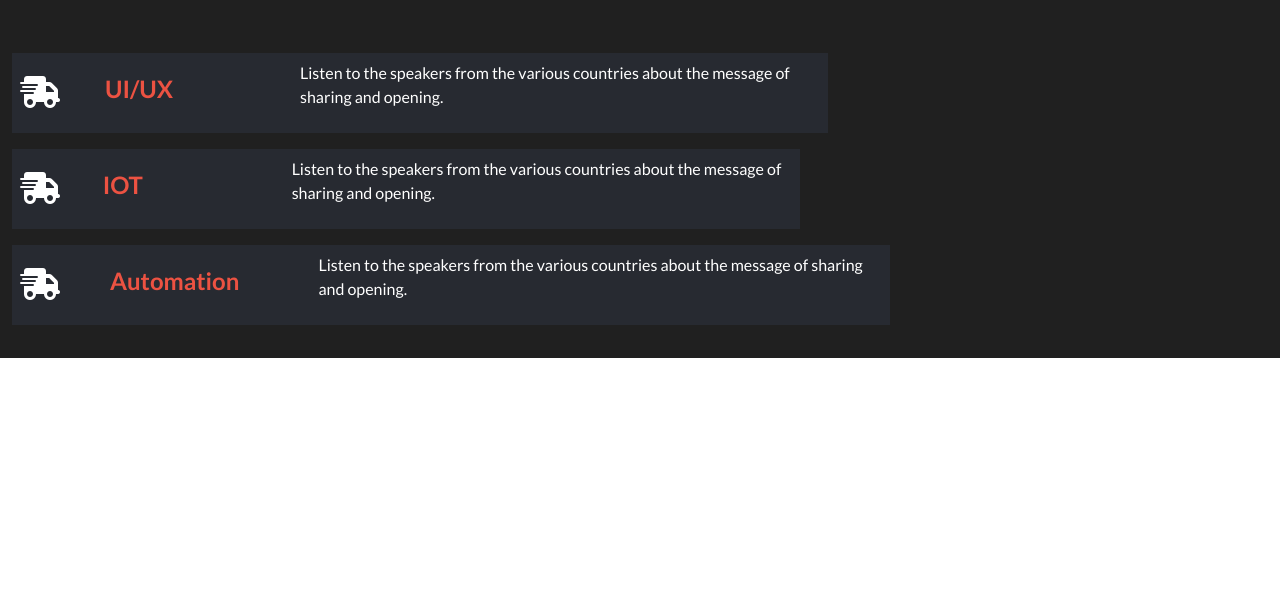
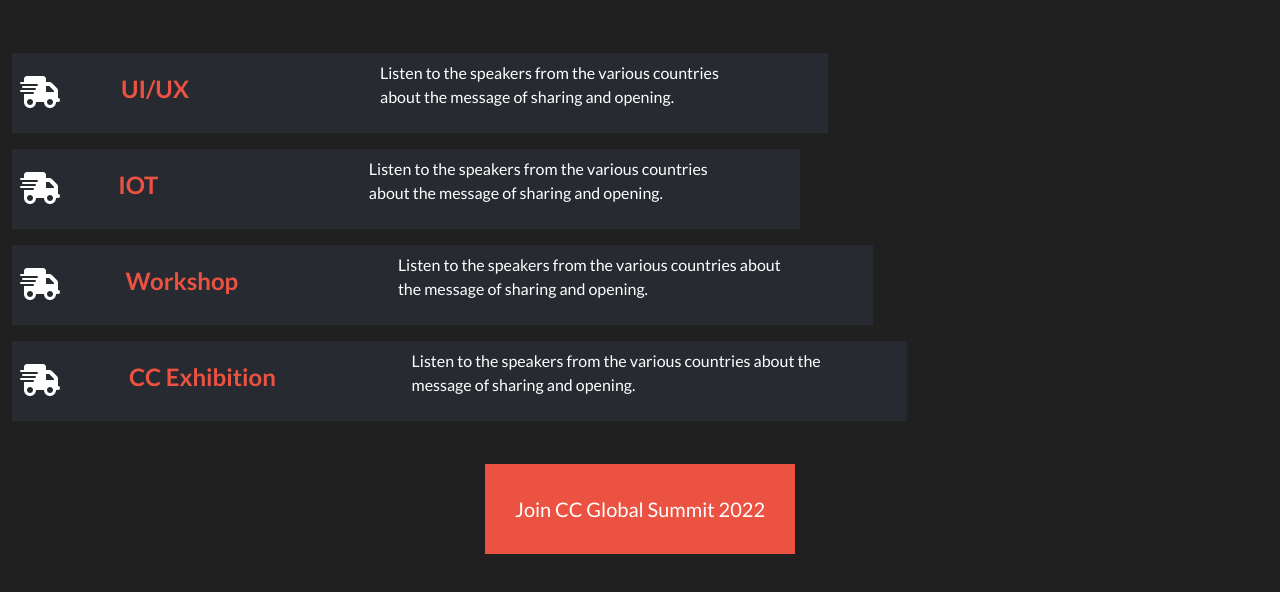
Before and after one commit to BryteLitty/first-capstone, a website: page index.html in a window 1280 px wide. Shown: the part 538-1130 px from the top of the page. Before the commit the page ends 896 px from the top, so only its background shows below. Drawn offline with nearby package versions, Linux system fonts and the light colour scheme.

Commit message:
add programs button

```diff
--- a/css/style.css
+++ b/css/style.css
@@ -148,7 +148,7 @@ body {
 .program-item {
     background-color: var(--dark);
     display: inline-grid;
-    grid-template-columns: 8% 22% 68%;
+    grid-template-columns: 10% 30% 50%;
     column-gap: 15px;
     /* max-width: 92%; */
     padding: 8px;
@@ -171,6 +171,21 @@ body {
     padding: 0 10px;
 }
 
+.btn-box {
+  text-align: center;
+  margin: 35px 0;
+}
+
+.btn-orange {
+    /* width: 80%; */
+    padding: 30px;
+    background-color: var(--orange);
+    border: none;
+    font-size: 20px;
+    color: var(--primary);
+    font-weight: 500;
+}
+
 
 
 
--- a/index.html
+++ b/index.html
@@ -118,7 +118,7 @@
                         <i class="fa-solid fa-truck-fast icon"></i>
                     </div>
                     <div>
-                        <h3 class="sub-heading">Automation</h3>
+                        <h3 class="sub-heading">Workshop</h3>
                     </div>
                     <div>
                         <p class="para">
@@ -126,6 +126,26 @@
                             countries about the message of sharing and opening.
                         </p>
                     </div>
+                </div>
+                <div class="program-item ">
+                    <div>
+                        <i class="fa-solid fa-truck-fast icon"></i>
+                    </div>
+                    <div>
+                        <h3 class="sub-heading">CC Exhibition</h3>
+                    </div>
+                    <div>
+                        <p class="para">
+                            Listen to the speakers from the various
+                            countries about the message of sharing and opening.
+                        </p>
+                    </div>
+                </div>
+
+                <div class="btn-box">
+                    <button class="btn-orange">
+                    Join CC Global Summit 2022
+                </button>
                 </div>
             </div>
         </div>
```
